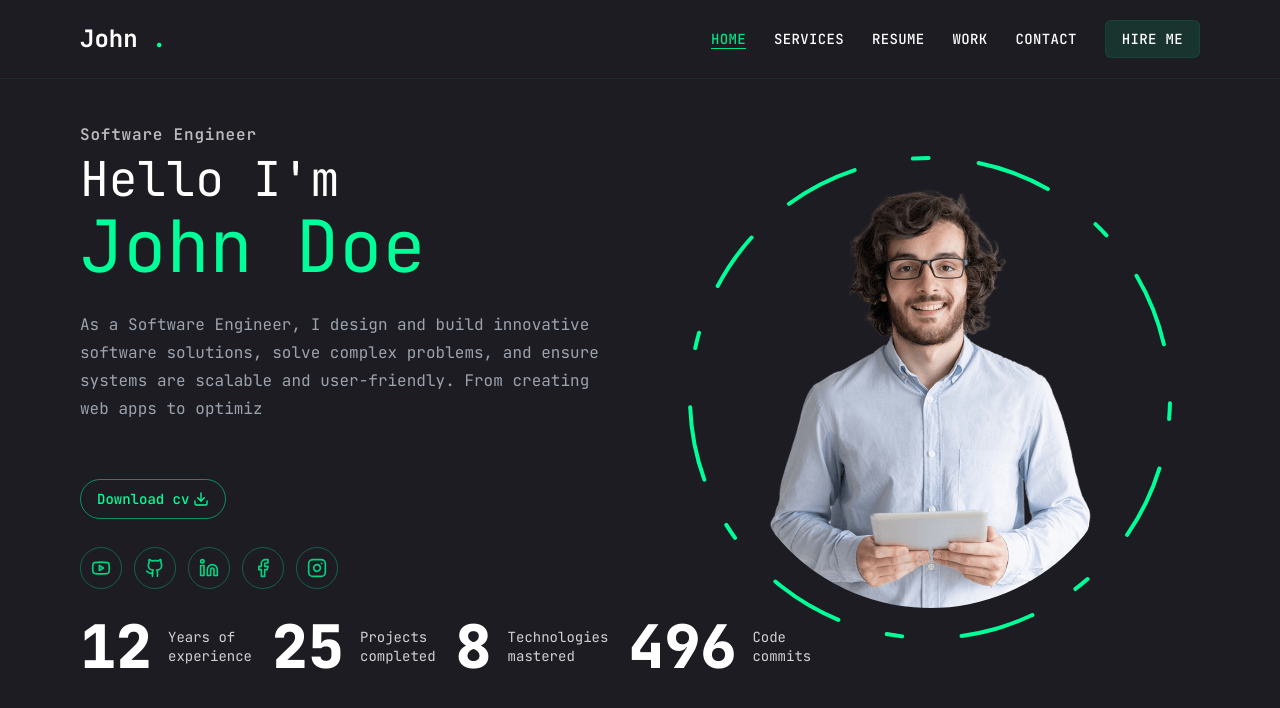
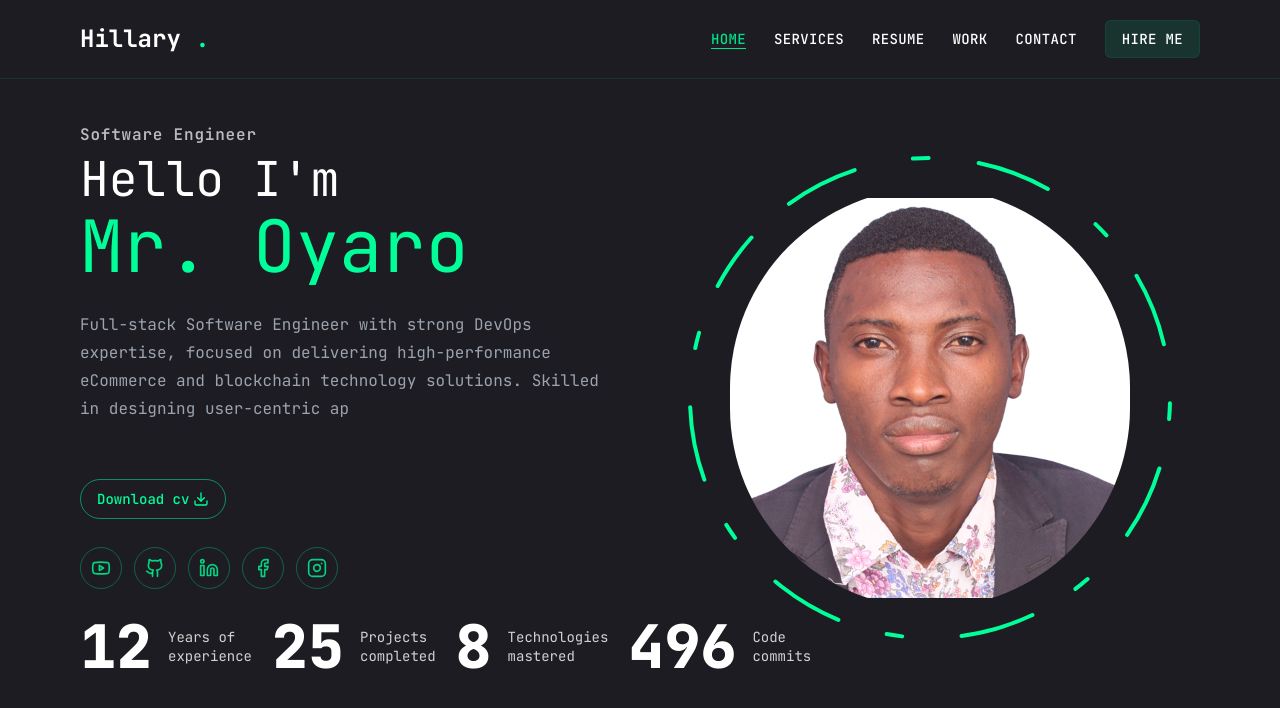
Before and after one commit to hillaryoyaro/porfolio, a Next.js app: page / in a window 1280 px wide. Shown: the top 708 px of the page. Built offline with nearby package versions, Linux system fonts and the light colour scheme.

Commit message:
update header and description

```diff
--- a/app/page.tsx
+++ b/app/page.tsx
@@ -18,7 +18,7 @@ export default function Home() {
             </h3>
             <h2 className="text-3xl md:text-5xl mb-2">Hello I&apos;m</h2>
             <h1 className="text-lightSky text-5xl md:text-7xl tracking-normal">
-              John Doe
+              Mr. Oyaro
             </h1>
           </div>
           <div className="w-full h-[170px] md:h-[140px] relative">
--- a/components/Header.tsx
+++ b/components/Header.tsx
@@ -19,7 +19,7 @@ const Header = () => {
   return (
     <header className="border-b border-b-hoverColor/10 sticky top-0 z-50 bg-bodyColor">
       <Container className="flex items-center justify-between py-5">
-        <Logo title="John" subtitle="." />
+        <Logo title="Hillary" subtitle="." />
         <div className="hidden md:flex items-center gap-7 text-sm uppercase tracking-wide font-medium">
           {NavbarData?.map((item) => (
             <Link
--- a/components/HomeDescription.tsx
+++ b/components/HomeDescription.tsx
@@ -7,7 +7,7 @@ import { motion } from "framer-motion";
 const HomeDescription = () => {
   const [hasLoaded, setHasLoaded] = useState(false);
   const description =
-    "sAs a Software Engineer, I design and build innovative software solutions, solve complex problems, and ensure systems are scalable and user-friendly. From creating web apps to optimizing backend systems, I bridge the gap between technology and user needs.";
+    "s Full-stack Software Engineer with strong DevOps expertise, focused on delivering high-performance eCommerce and blockchain technology solutions. Skilled in designing user-centric applications, automating cloud infrastructure, and maintaining resilient CI/CD workflows. ";
   const { displayedText, isComplete } = useTypewriter(description, 30);
 
   useEffect(() => {
--- a/components/Photo.tsx
+++ b/components/Photo.tsx
@@ -3,7 +3,7 @@
 import React from "react";
 import { motion } from "framer-motion";
 import Image from "next/image";
-import hero from "@/images/hero.png";
+import hero from "@/images/hillary-hero.png";
 
 const EnhancedPhoto = () => {
   const circleColors = ["#00ff99"];
--- a/components/SocialLinks.tsx
+++ b/components/SocialLinks.tsx
@@ -11,7 +11,7 @@ const socialData = [
   {
     title: "Github",
     icon: <Github width={20} height={20} />,
-    link: "https://www.github.com",
+    link: "https://github.com/hillaryoyaro",
   },
   {
     title: "Linkedin",
```
Also changed, not shown: images/hillary-hero.png (added).
